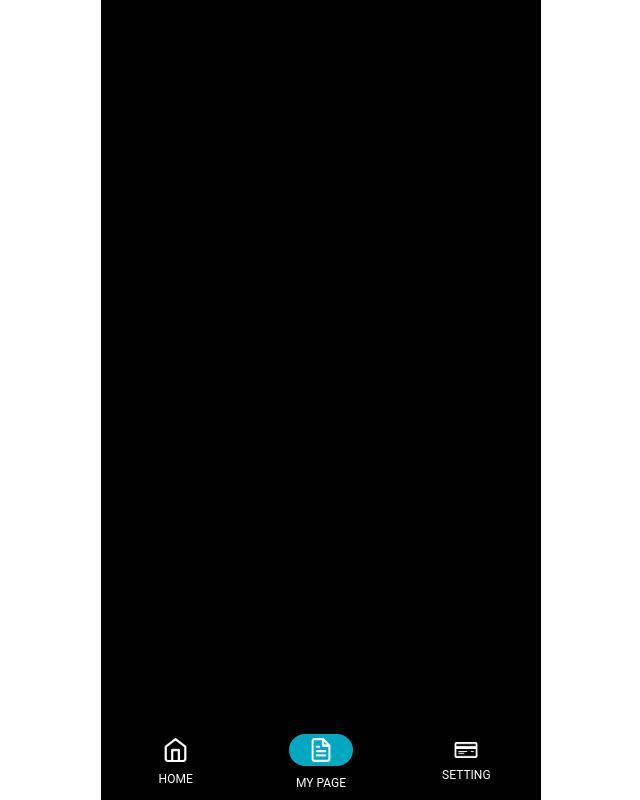
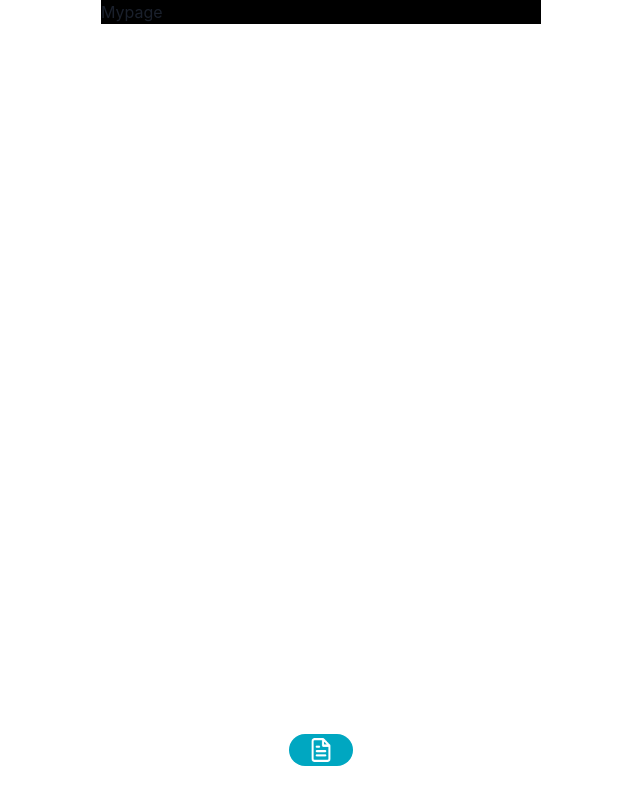
Before and after one commit to luka1104/n-house-mock, a Next.js app: page /mypage in a window 1280 px wide. Before the commit this address had no page. Shown: the whole page, without its empty margins (319-959 px from the left). Built offline with nearby package versions, Linux system fonts and the light colour scheme.

Commit message:
Add Mypage component

```diff
--- /dev/null
+++ b/src/pages/mypage.tsx
@@ -0,0 +1,8 @@
+import { NextPage } from "next"
+import React from "react"
+
+const Mypage: NextPage = () => {
+  return <div>Mypage</div>
+}
+
+export default Mypage
```
